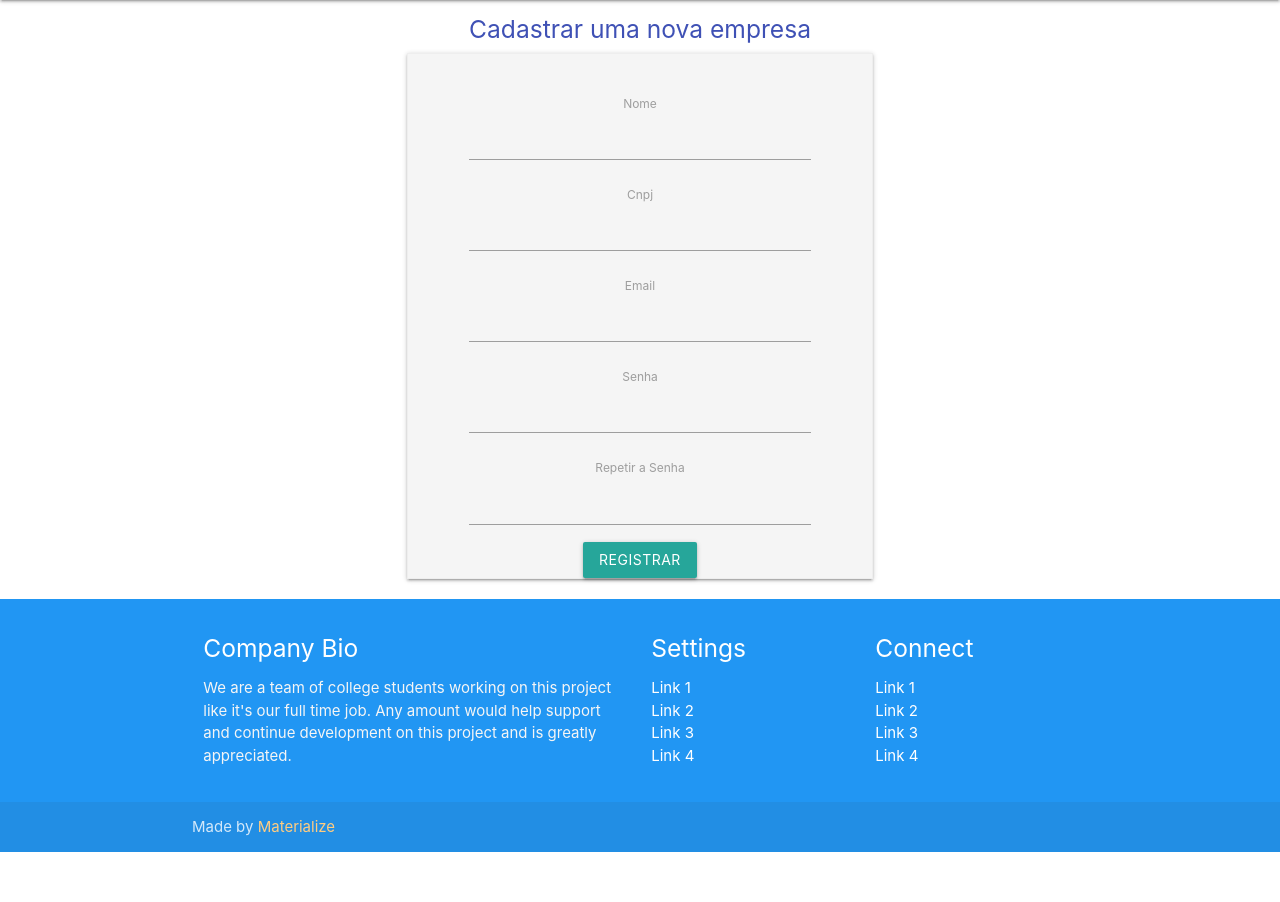
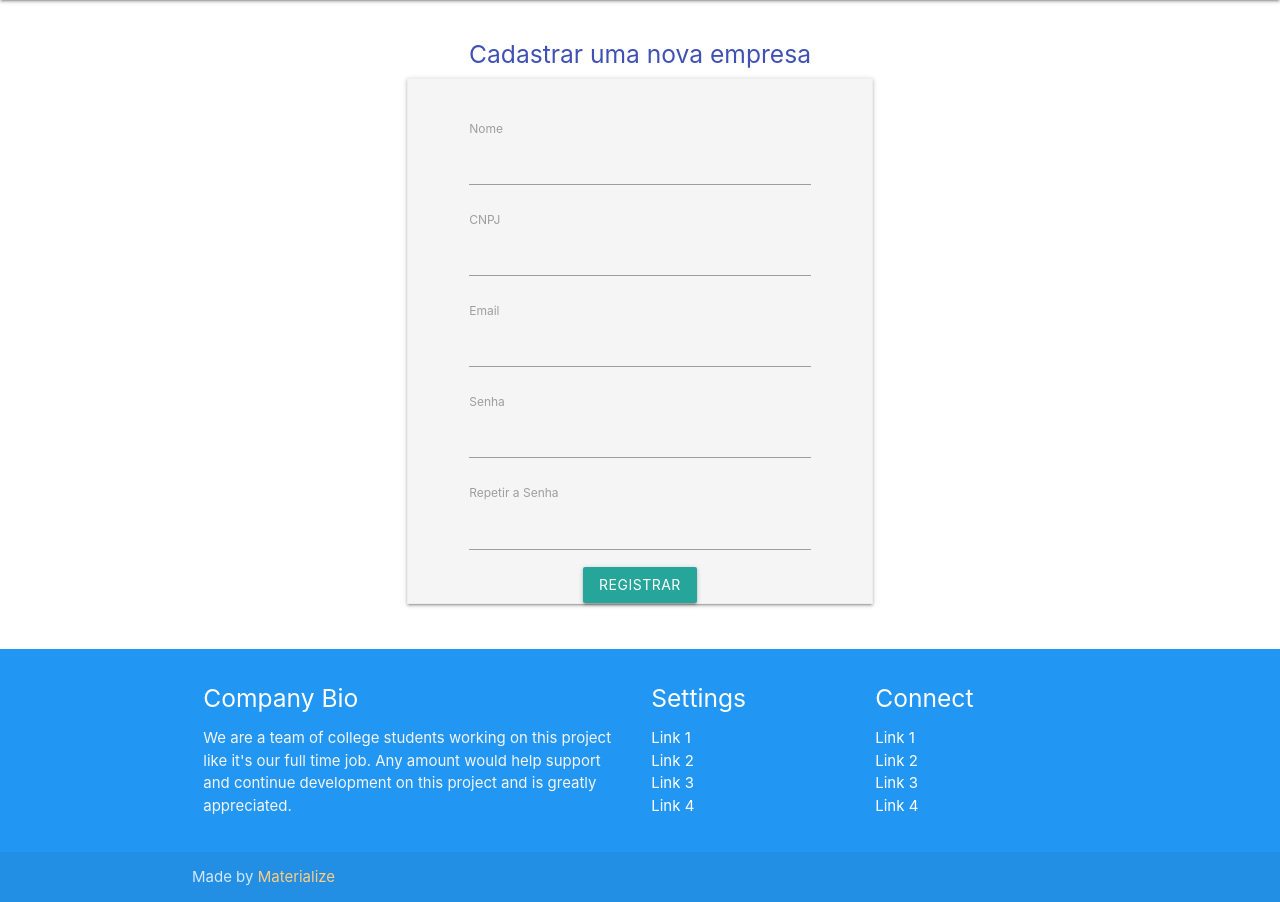
Before and after one commit to victorverdoodt/IPontoApp, a Flask app: page /registrar in a window 1280 px wide. Shown: the part 64-966 px from the top of the page. Before the commit the page ends 916 px from the top, so only its background shows below. Run offline with Flask 2, Linux system fonts and the light colour scheme; some libraries are stand-ins or nearby versions.

```diff
--- a/app/forms/cadastro_empresa.py
+++ b/app/forms/cadastro_empresa.py
@@ -24,7 +24,7 @@ class EmpresaCadastro(FlaskForm):
         ]
     )
     cnpj = StringField(
-        'Cnpj',
+        'CNPJ',
         [
             DataRequired()
         ]
--- a/app/forms/login_empresa.py
+++ b/app/forms/login_empresa.py
@@ -18,7 +18,7 @@ from wtforms.validators import (
 
 class EmpresaLogin(FlaskForm):
     cnpj = StringField(
-        'Cnpj',
+        'CNPJ',
         [
             DataRequired()
         ]
--- a/app/templates/registro_empresa.html
+++ b/app/templates/registro_empresa.html
@@ -1,7 +1,7 @@
 {% extends "layout.html" %}
 <!--criamos um bloco de conteúdo a ser interpretado pelo python-->
 {% block conteudo %}
-<div style="display: inline-flex;flex-direction: column;align-items: center;">
+<div style="display: inline-flex;flex-direction: column;align-items: center; padding: 25px;">
     <h5 class="indigo-text">Cadastrar uma nova empresa</h5>
     <div class="z-depth-1 grey lighten-4 row" style="display: inline-block; padding: 32px 48px 0px 48px; border: 1px solid #EEE;">
         {% if error != None %}
@@ -10,7 +10,7 @@
           </div>
         {% endif %}
         <form method="POST" action="/registrar">
-            <fieldset class="form-field" style="border: 0">
+            <fieldset class="form-field" style="border: 0; text-align: left;">
                 {{ form.nome.label }}
                 {{ form.nome }}
                 {% if form.nome.errors %}
@@ -21,7 +21,7 @@
                 </ul>
                 {% endif %}
             </fieldset>
-            <fieldset class="form-field" style="border: 0">
+            <fieldset class="form-field" style="border: 0; text-align: left;">
                 {{ form.cnpj.label }}
                 {{ form.cnpj }}
                 {% if form.cnpj.errors %}
@@ -32,7 +32,7 @@
                 </ul>
                 {% endif %}
             </fieldset>
-            <fieldset class="form-field" style="border: 0">
+            <fieldset class="form-field" style="border: 0; text-align: left;">
                 {{ form.email.label }}
                 {{ form.email }}
                 {% if form.email.errors %}
@@ -43,7 +43,7 @@
                 </ul>
                 {% endif %}
             </fieldset>
-            <fieldset class="form-field" style="border: 0">
+            <fieldset class="form-field" style="border: 0; text-align: left;">
                 {{ form.senha.label }}
                 {{ form.senha }}
                 {% if form.senha.errors %}
@@ -54,7 +54,7 @@
                 </ul>
                 {% endif %}
             </fieldset>
-            <fieldset class="form-field" style="border: 0">
+            <fieldset class="form-field" style="border: 0; text-align: left;">
                 {{ form.confirmSenha.label }}
                 {{ form.confirmSenha }}
                 {% if form.confirmSenha.errors %}
```
Also changed, not shown: app/templates/login_empresa.html (+4 -4 lines).
